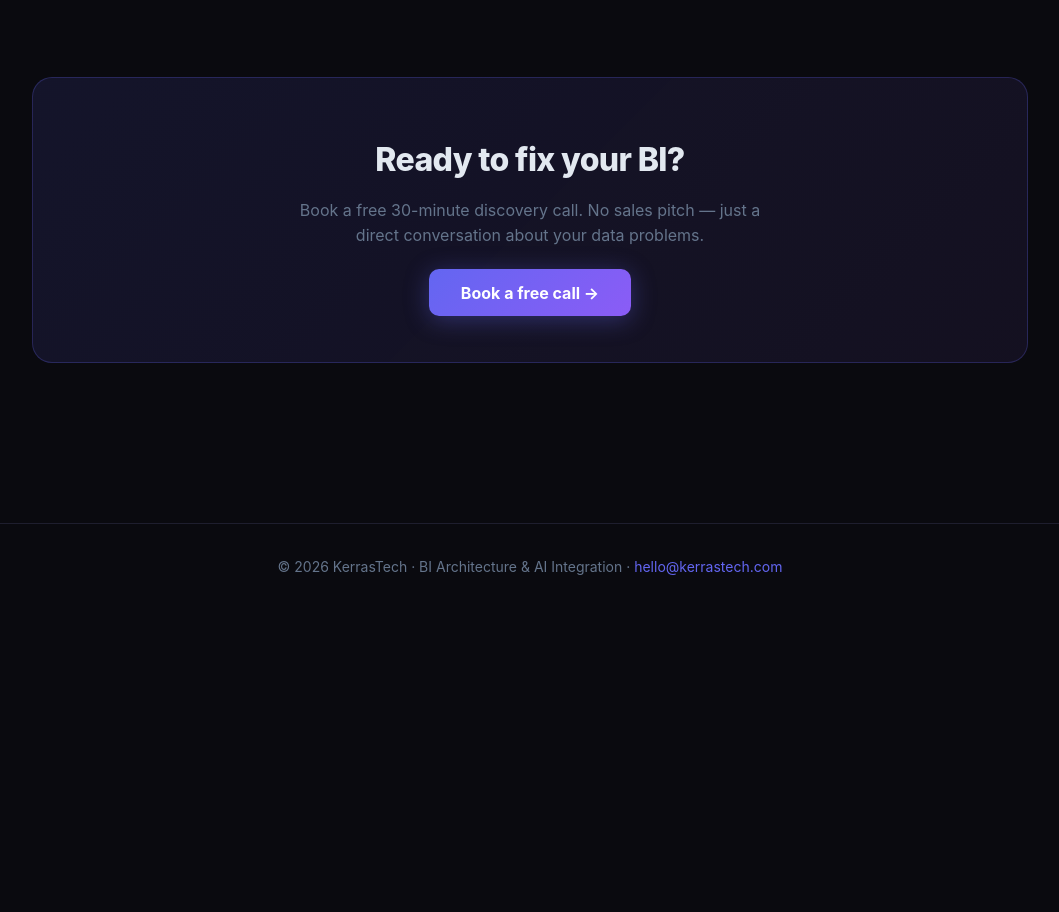
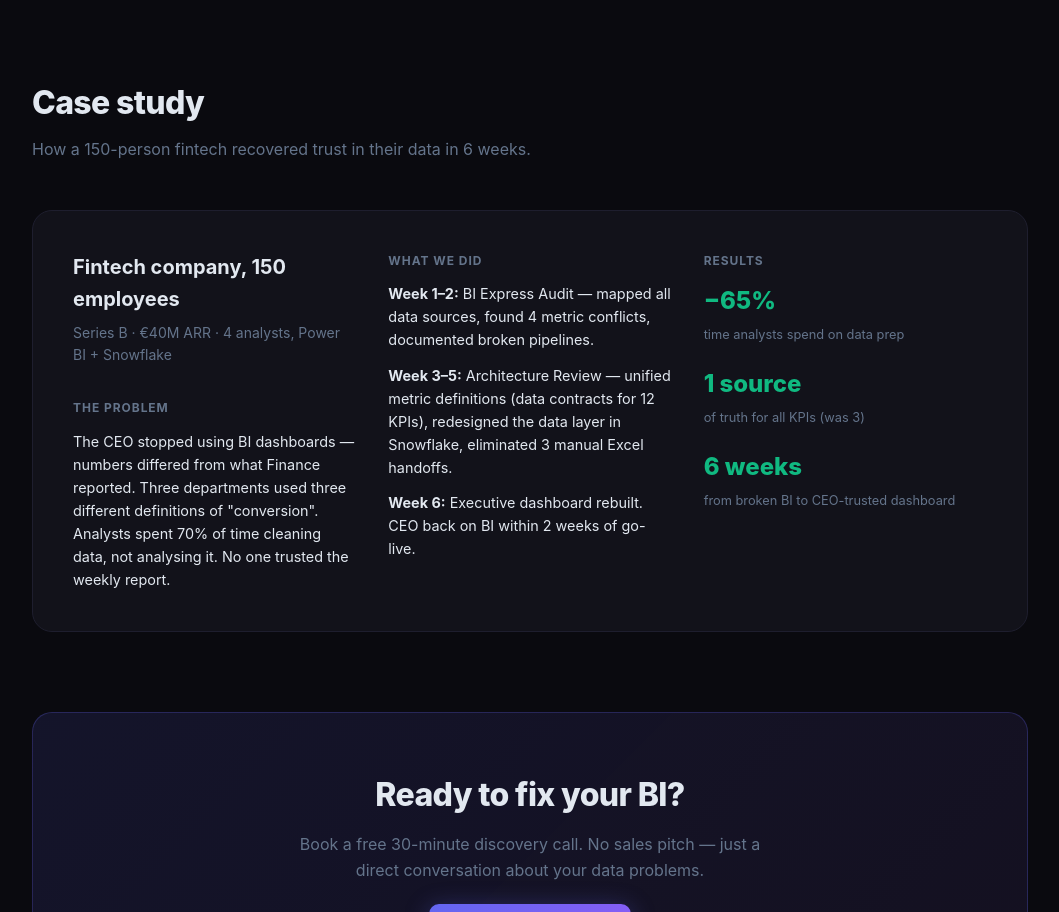
Before and after one commit to smirnovolegmsu/kerrastech-landing, a plain HTML site: page index.html in a window 1280 px wide. Shown: the part 2359-3271 px from the top of the page, without its empty margins (110-1169 px from the left). Before the commit the page ends 2970 px from the top, so only its background shows below. Drawn offline with Linux system fonts and the light colour scheme.

Commit message:
feat: update prices + add case study section
- Prices: €200→€400, €450→€900, €350→€600, €600→€800
- New section: Case study (synthetic fintech demo, 150 employees)
- Results: -65% prep time, 1 source of truth, 6 weeks delivery

Co-Authored-By: Claude Sonnet 4.6 <noreply@anthropic.com>

```diff
--- a/index.html
+++ b/index.html
@@ -213,6 +213,25 @@
     .step h4 { font-weight: 700; margin-bottom: 0.35rem; }
     .step p { font-size: 0.875rem; color: var(--muted); }
 
+    /* CASE STUDY */
+    .case-study {
+      background: var(--surface);
+      border: 1px solid var(--border);
+      border-radius: 20px;
+      padding: 2.5rem;
+      display: grid;
+      grid-template-columns: 1fr 1fr 1fr;
+      gap: 2rem;
+    }
+    @media (max-width: 700px) { .case-study { grid-template-columns: 1fr; } }
+    .case-col h4 { font-size: 0.75rem; font-weight: 700; text-transform: uppercase; letter-spacing: 0.08em; color: var(--muted); margin-bottom: 0.75rem; }
+    .case-col p { font-size: 0.9rem; color: var(--text); line-height: 1.6; }
+    .case-result { font-size: 1.5rem; font-weight: 800; color: var(--green); margin-bottom: 0.25rem; }
+    .case-result-label { font-size: 0.8rem; color: var(--muted); }
+    .case-header { margin-bottom: 2rem; }
+    .case-header h3 { font-size: 1.25rem; font-weight: 700; margin-bottom: 0.4rem; }
+    .case-header p { font-size: 0.875rem; color: var(--muted); }
+
     /* CTA */
     .cta-block {
       background: linear-gradient(135deg, rgba(99,102,241,0.12), rgba(139,92,246,0.08));
@@ -275,7 +294,7 @@
       <div class="card-icon">🔍</div>
       <h3>BI Audit</h3>
       <p class="card-desc">A full review of your current BI stack — what's broken, what's slow, what to fix first.</p>
-      <div class="card-price">€200 <span>/ one-time</span></div>
+      <div class="card-price">€400 <span>/ one-time</span></div>
       <ul>
         <li>Architecture review</li>
         <li>Performance bottlenecks</li>
@@ -290,7 +309,7 @@
       <div class="card-icon">🏗️</div>
       <h3>BI Architecture</h3>
       <p class="card-desc">Full data architecture design: warehouse, pipelines, dashboards — ready to build.</p>
-      <div class="card-price">€450 <span>/ project</span></div>
+      <div class="card-price">€900 <span>/ project</span></div>
       <ul>
         <li>Data model design</li>
         <li>Tech stack selection</li>
@@ -304,7 +323,7 @@
       <div class="card-icon">🤖</div>
       <h3>AI + BI Integration</h3>
       <p class="card-desc">Add AI layer to your BI: natural language queries, anomaly detection, auto-reporting.</p>
-      <div class="card-price">€350 <span>/ project</span></div>
+      <div class="card-price">€600 <span>/ project</span></div>
       <ul>
         <li>NL-to-SQL setup</li>
         <li>Anomaly detection</li>
@@ -318,7 +337,7 @@
       <div class="card-icon">📈</div>
       <h3>BI Mentoring</h3>
       <p class="card-desc">Monthly sessions to level up your team's BI skills — architecture, SQL, best practices.</p>
-      <div class="card-price">€600 <span>/ month</span></div>
+      <div class="card-price">€800 <span>/ month</span></div>
       <ul>
         <li>4 × 60min sessions</li>
         <li>Code reviews</li>
@@ -358,6 +377,41 @@
   </div>
 </section>
 
+<section id="case">
+  <h2>Case study</h2>
+  <p class="section-sub">How a 150-person fintech recovered trust in their data in 6 weeks.</p>
+
+  <div class="case-study">
+    <div>
+      <div class="case-header">
+        <h3>Fintech company, 150 employees</h3>
+        <p>Series B · €40M ARR · 4 analysts, Power BI + Snowflake</p>
+      </div>
+      <div class="case-col">
+        <h4>The problem</h4>
+        <p>The CEO stopped using BI dashboards — numbers differed from what Finance reported. Three departments used three different definitions of "conversion". Analysts spent 70% of time cleaning data, not analysing it. No one trusted the weekly report.</p>
+      </div>
+    </div>
+
+    <div class="case-col">
+      <h4>What we did</h4>
+      <p><strong>Week 1–2:</strong> BI Express Audit — mapped all data sources, found 4 metric conflicts, documented broken pipelines.</p>
+      <p style="margin-top:0.75rem"><strong>Week 3–5:</strong> Architecture Review — unified metric definitions (data contracts for 12 KPIs), redesigned the data layer in Snowflake, eliminated 3 manual Excel handoffs.</p>
+      <p style="margin-top:0.75rem"><strong>Week 6:</strong> Executive dashboard rebuilt. CEO back on BI within 2 weeks of go-live.</p>
+    </div>
+
+    <div class="case-col">
+      <h4>Results</h4>
+      <div class="case-result">−65%</div>
+      <div class="case-result-label">time analysts spend on data prep</div>
+      <div class="case-result" style="margin-top:1.25rem">1 source</div>
+      <div class="case-result-label">of truth for all KPIs (was 3)</div>
+      <div class="case-result" style="margin-top:1.25rem">6 weeks</div>
+      <div class="case-result-label">from broken BI to CEO-trusted dashboard</div>
+    </div>
+  </div>
+</section>
+
 <section>
   <div class="cta-block" id="book">
     <h2>Ready to fix your BI?</h2>
```
